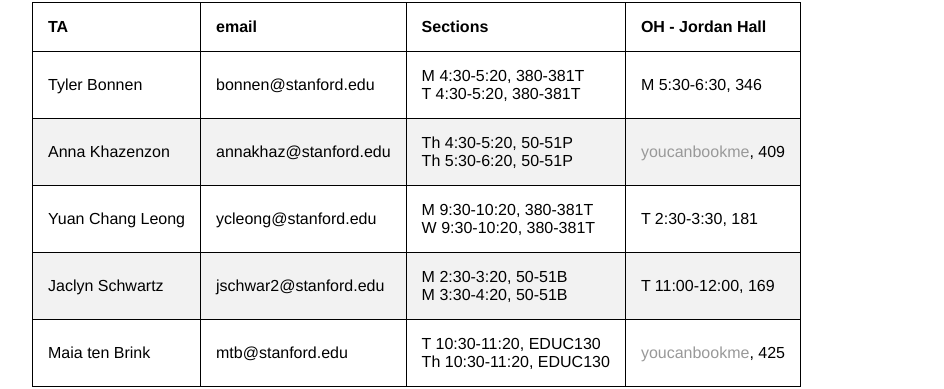
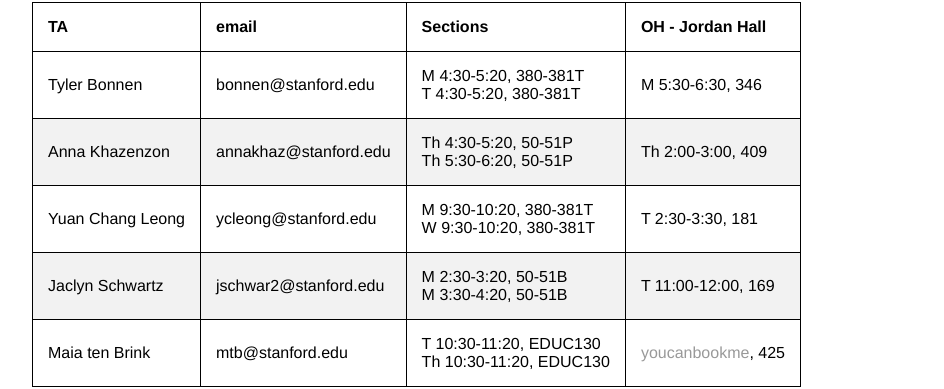
Before and after one commit to stats60/stats60.github.io, a Jekyll site: the page built from index.md, in a window 1280 px wide. Shown: the part 382-771 px from the top of the page, without its empty margins (160-1104 px from the left). Built offline with Jekyll 4.4.1, drawn with Linux system fonts in a browser that asks for light colours.

Commit message:
update AK OH

```diff
--- a/index.md
+++ b/index.md
@@ -21,7 +21,7 @@ title: Psych 10
 | TA|email|Sections|OH - Jordan Hall|
 | ---|---|---|
 | Tyler Bonnen|bonnen@stanford.edu|M 4:30-5:20, 380-381T<br>T 4:30-5:20, 380-381T|M 5:30-6:30, 346|
-| Anna Khazenzon|annakhaz@stanford.edu|Th 4:30-5:20, 50-51P<br>Th 5:30-6:20, 50-51P|[youcanbookme](https://annakhazenzon.youcanbook.me), 409|
+| Anna Khazenzon|annakhaz@stanford.edu|Th 4:30-5:20, 50-51P<br>Th 5:30-6:20, 50-51P|Th 2:00-3:00, 409|
 | Yuan Chang Leong|ycleong@stanford.edu|M 9:30-10:20, 380-381T<br>W 9:30-10:20, 380-381T|T 2:30-3:30, 181|
 | Jaclyn Schwartz|jschwar2@stanford.edu|M 2:30-3:20, 50-51B<br>M 3:30-4:20, 50-51B|T 11:00-12:00, 169|
 | Maia ten Brink|mtb@stanford.edu|T 10:30-11:20, EDUC130<br>Th 10:30-11:20, EDUC130|[youcanbookme](https://maiatenbrink.youcanbook.me/), 425|
```
